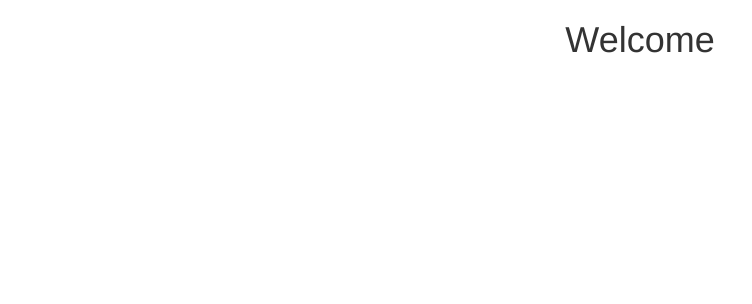
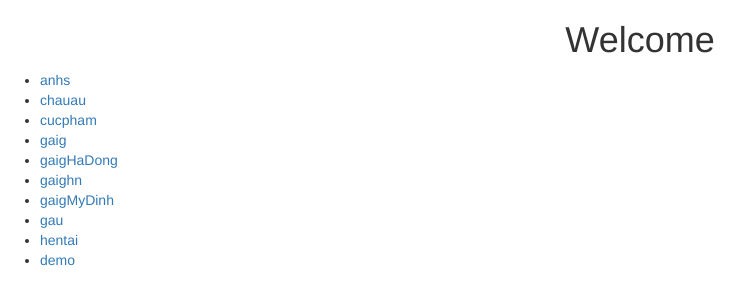
Before and after one commit to NgoDuy2197/crawlervn, a website: page index.html in a window 1280 px wide. Shown: the whole page, without its empty margins (0-752 px from the left). Drawn offline with nearby package versions, Linux system fonts and the light colour scheme.

Commit message:
Update index.html

```diff
--- a/index.html
+++ b/index.html
@@ -20,6 +20,38 @@
     <body>
         <h1 class="text-center">Welcome</h1>
 
+        <ul>
+                <li>
+                    <a href="./public/anhs.html">anhs</a>
+                </li>
+                <li>
+                    <a href="./public/chauau.html">chauau</a>
+                </li>
+                <li>
+                    <a href="./public/cucpham.html">cucpham</a>
+                </li>
+                <li>
+                    <a href="./public/gaig.html">gaig</a>
+                </li>
+                <li>
+                    <a href="./public/gaigHaDong.html">gaigHaDong</a>
+                </li>
+                <li>
+                    <a href="./public/gaighn.html">gaighn</a>
+                </li>
+                <li>
+                    <a href="./public/gaigMyDinh.html">gaigMyDinh</a>
+                </li>
+                <li>
+                    <a href="./public/gau.html">gau</a>
+                </li>
+                <li>
+                    <a href="./public/hentai.html">hentai</a>
+                </li>
+                <li>
+                    <a href="./public/demo.html">demo</a>
+                </li>
+        </ul>
         <!-- jQuery -->
         <script src="https://ajax.googleapis.com/ajax/libs/jquery/1.12.4/jquery.min.js"></script>
         <!-- Bootstrap JavaScript -->
```
